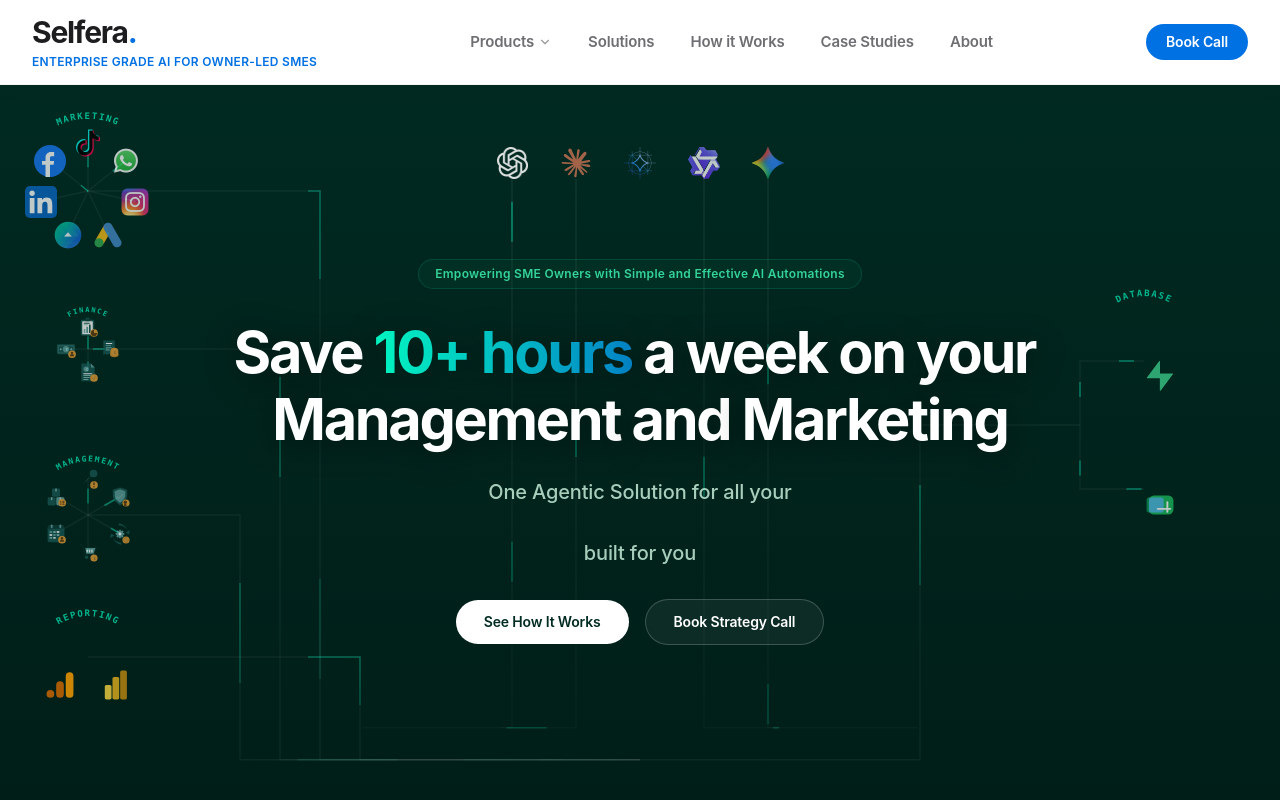
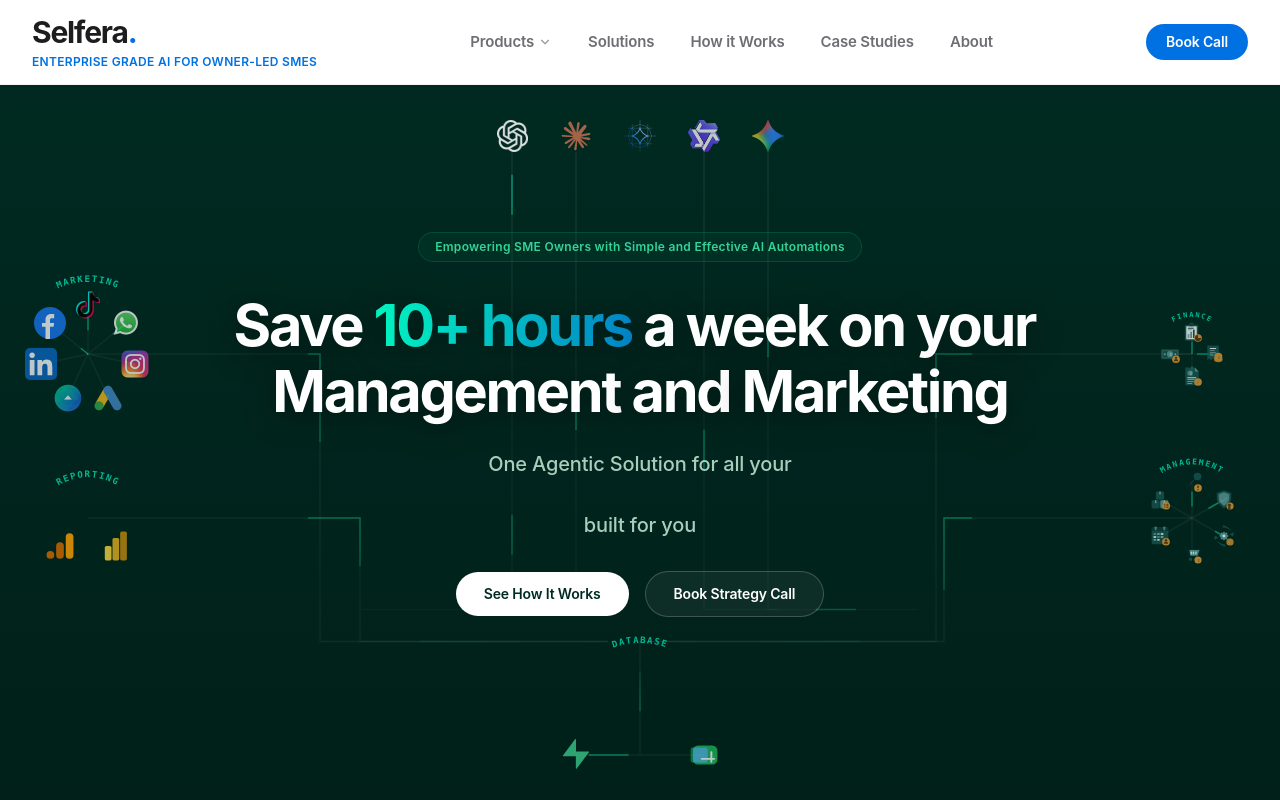
Before and after one commit to Kesava-S/Selfera, a React (Vite) app: page / in a window 1280 px wide. Shown: the top 800 px of the page. Built offline with nearby package versions, Linux system fonts and the light colour scheme; a web font is replaced by a local one.

Commit message:
refactor: optimize Hero diagram layout symmetry and alignment, horizontalize database cluster, and fix AI logo top visibility

```diff
--- a/src/components/Hero.tsx
+++ b/src/components/Hero.tsx
@@ -47,8 +47,8 @@
 ];
 
 const RIGHT_LOGOS = [
-  { src: '/logos/right_logo_1.svg', alt: 'Supabase', x: 50, y: 25 },
-  { src: '/logos/right_logo_2.svg', alt: 'Integration', x: 50, y: 75 },
+  { src: '/logos/right_logo_1.svg', alt: 'Supabase', x: 25, y: 50 },
+  { src: '/logos/right_logo_2.svg', alt: 'Integration', x: 75, y: 50 },
 ];
 
 /* ---------- Word-by-word headline ---------- */
@@ -161,9 +161,9 @@
       if (buttonsRef.current && sectionRef.current) {
         const buttonsRect = buttonsRef.current.getBoundingClientRect();
         const sectionRect = sectionRef.current.getBoundingClientRect();
-        // The buttons position relative to the section top minus padding-top (96px)
-        // plus some spacing (e.g. 24px) below the buttons
-        const relativeY = (buttonsRect.bottom - sectionRect.top) - 96 + 24;
+        const style = window.getComputedStyle(sectionRef.current);
+        const paddingTop = parseFloat(style.paddingTop) || 96;
+        const relativeY = (buttonsRect.bottom - sectionRect.top) - paddingTop + 24;
         setJunctionY(relativeY);
       }
     };
@@ -183,18 +183,18 @@
   return (
     <section
       ref={sectionRef}
-      className="relative z-10 flex min-h-[100vh] flex-col items-center justify-center px-5 pt-24 pb-16 bg-[#002b22] text-white overflow-hidden"
+      className="relative z-10 flex min-h-[100vh] flex-col items-center justify-start px-5 pt-32 md:pt-40 pb-96 md:pb-[340px] bg-[#002b22] text-white overflow-hidden"
       style={{ backgroundImage: 'linear-gradient(180deg, #002b22 0%, #001e18 100%)' }}
     >
       {/* Central Layout Wrapper */}
       <div className="relative w-full max-w-[1200px] flex flex-col items-center mx-auto">
 
-        {/* Top Left Social Channels Cluster */}
+        {/* Top Left Social Channels Cluster (Marketing) */}
         <motion.div
           initial={{ opacity: 0, scale: 0.8 }}
           animate={show ? { opacity: 1, scale: 1 } : {}}
           transition={{ duration: 0.8, delay: 0.4, ease: EASE }}
-          className="absolute left-[-16px] md:-left-12 lg:-left-4 top-[20px] sm:top-[-60px] w-16 h-16 md:w-32 md:h-32 z-10 pointer-events-none block"
+          className="absolute left-[-16px] md:-left-12 lg:-left-4 top-[150px] sm:top-[130px] w-16 h-16 md:w-32 md:h-32 z-10 pointer-events-none block"
         >
           <svg className="absolute inset-0 w-full h-full overflow-visible pointer-events-none z-0">
             <defs>
@@ -226,11 +226,11 @@
                 />
               </g>
             ))}
-            {/* Output line drops to y=junctionY + offset (absolute junctionY), turns right to center */}
+            {/* Output line drops to absolute junctionY, turns right to center */}
             <g>
-              <path d={isMobile ? `M 32 32 L 92 32 L 92 ${junctionY + 30} L ${cx + 16} ${junctionY + 30}` : `M 64 64 L 296 64 L 296 ${junctionY + 60} L ${cx + 16} ${junctionY + 60}`} stroke="rgba(255, 255, 255, 0.05)" strokeWidth="1.5" fill="none" />
+              <path d={isMobile ? `M 32 32 L 92 32 L 92 ${junctionY - 130} L ${cx - 16} ${junctionY - 130}` : `M 64 64 L 296 64 L 296 ${junctionY - 130} L ${cx - 16} ${junctionY - 130}`} stroke="rgba(255, 255, 255, 0.05)" strokeWidth="1.5" fill="none" />
               <motion.path
-                d={isMobile ? `M 32 32 L 92 32 L 92 ${junctionY + 30} L ${cx + 16} ${junctionY + 30}` : `M 64 64 L 296 64 L 296 ${junctionY + 60} L ${cx + 16} ${junctionY + 60}`}
+                d={isMobile ? `M 32 32 L 92 32 L 92 ${junctionY - 130} L ${cx - 16} ${junctionY - 130}` : `M 64 64 L 296 64 L 296 ${junctionY - 130} L ${cx - 16} ${junctionY - 130}`}
                 stroke="url(#channelLineGrad)" strokeWidth="1.5" fill="none"
                 strokeDasharray="100, 300"
                 initial={{ strokeDashoffset: 400 }}
@@ -253,16 +253,16 @@
           ))}
         </motion.div>
 
-        {/* Bottom Left Features Cluster */}
+        {/* Bottom Right Finance Cluster */}
         <motion.div
           initial={{ opacity: 0, scale: 0.8 }}
           animate={show ? { opacity: 1, scale: 1 } : {}}
           transition={{ duration: 0.8, delay: 0.45, ease: EASE }}
-          className="absolute left-[-12px] md:-left-4 lg:left-4 top-[150px] sm:top-[130px] w-12 h-12 md:w-16 md:h-16 z-10 pointer-events-none block"
+          className="absolute right-[-12px] md:-right-4 lg:right-4 top-[158px] sm:top-[162px] w-12 h-12 md:w-16 md:h-16 z-10 pointer-events-none block"
         >
           <svg className="absolute inset-0 w-full h-full overflow-visible pointer-events-none z-0">
             <defs>
-              <linearGradient id="bottomLeftLineGrad" x1="0" y1="0" x2="1" y2="1">
+              <linearGradient id="bottomRightLineGrad" x1="1" y1="0" x2="0" y2="1">
                 <stop offset="0%" stopColor="rgba(0, 245, 192, 0.4)" />
                 <stop offset="100%" stopColor="rgba(0, 245, 192, 0)" />
               </linearGradient>
@@ -290,12 +290,12 @@
                 />
               </g>
             ))}
-            {/* Output line drops to absolute junctionY, turns right to center */}
+            {/* Output line drops to absolute junctionY, turns left to center */}
             <g>
-              <path d={isMobile ? `M 24 24 L 60 24 L 60 ${junctionY - 150} L ${cx + 12} ${junctionY - 150}` : `M 32 32 L 224 32 L 224 ${junctionY - 130} L ${cx - 16} ${junctionY - 130}`} stroke="rgba(255, 255, 255, 0.05)" strokeWidth="1.5" fill="none" />
+              <path d={isMobile ? `M 24 24 L -60 24 L -60 ${junctionY - 158} L ${48 - cx} ${junctionY - 158}` : `M 32 32 L -224 32 L -224 ${junctionY - 162} L ${96 - cx} ${junctionY - 162}`} stroke="rgba(255, 255, 255, 0.05)" strokeWidth="1.5" fill="none" />
               <motion.path
-                d={isMobile ? `M 24 24 L 60 24 L 60 ${junctionY - 150} L ${cx + 12} ${junctionY - 150}` : `M 32 32 L 224 32 L 224 ${junctionY - 130} L ${cx - 16} ${junctionY - 130}`}
-                stroke="url(#bottomLeftLineGrad)" strokeWidth="1.5" fill="none"
+                d={isMobile ? `M 24 24 L -60 24 L -60 ${junctionY - 158} L ${48 - cx} ${junctionY - 158}` : `M 32 32 L -224 32 L -224 ${junctionY - 162} L ${96 - cx} ${junctionY - 162}`}
+                stroke="url(#bottomRightLineGrad)" strokeWidth="1.5" fill="none"
                 strokeDasharray="100, 300"
                 initial={{ strokeDashoffset: 400 }}
                 animate={{ strokeDashoffset: 0 }}
@@ -317,16 +317,16 @@
           ))}
         </motion.div>
 
-        {/* Third Left Features Cluster */}
+        {/* Third Right Management Cluster */}
         <motion.div
           initial={{ opacity: 0, scale: 0.8 }}
           animate={show ? { opacity: 1, scale: 1 } : {}}
           transition={{ duration: 0.8, delay: 0.5, ease: EASE }}
-          className="absolute left-[-14px] md:-left-8 lg:left-0 top-[280px] sm:top-[280px] w-16 h-16 md:w-24 md:h-24 z-10 pointer-events-none block"
+          className="absolute right-[-14px] md:-right-8 lg:right-0 top-[300px] sm:top-[310px] w-16 h-16 md:w-24 md:h-24 z-10 pointer-events-none block"
         >
           <svg className="absolute inset-0 w-full h-full overflow-visible pointer-events-none z-0">
             <defs>
-              <linearGradient id="thirdLeftLineGrad" x1="0" y1="0" x2="1" y2="1">
+              <linearGradient id="thirdRightLineGrad" x1="1" y1="0" x2="0" y2="1">
                 <stop offset="0%" stopColor="rgba(0, 245, 192, 0.4)" />
                 <stop offset="100%" stopColor="rgba(0, 245, 192, 0)" />
               </linearGradient>
@@ -341,12 +341,6 @@
                 MANAGEMENT
               </textPath>
             </text>
-            {/* Input line links for each Management logo */}
-            {/* Output lines and circles */}
-            {/* Base lines */}
-            {/* Animating traces */}
-            {/* Render Management logos inside the circle */}
-            {/* management logo paths */}
             {THIRD_LEFT_LOGOS.map((logo, index) => (
               <g key={`third-line-${index}`}>
                 <line x1={`${logo.x}%`} y1={`${logo.y}%`} x2="50%" y2="50%" stroke="rgba(255, 255, 255, 0.05)" strokeWidth="1.5" />
@@ -360,12 +354,12 @@
                 />
               </g>
             ))}
-            {/* Output line drops to absolute junctionY, turns right to center */}
+            {/* Output line drops to absolute junctionY, turns left to center */}
             <g>
-              <path d={isMobile ? `M 32 32 L 58 32 L 58 ${junctionY - 280} L ${cx + 14} ${junctionY - 280}` : `M 48 48 L 200 48 L 200 ${junctionY - 280} L ${cx} ${junctionY - 280}`} stroke="rgba(255, 255, 255, 0.05)" strokeWidth="1.5" fill="none" />
+              <path d={isMobile ? `M 32 32 L -58 32 L -58 ${junctionY - 300} L ${64 - cx} ${junctionY - 300}` : `M 48 48 L -200 48 L -200 ${junctionY - 310} L ${96 - cx} ${junctionY - 310}`} stroke="rgba(255, 255, 255, 0.05)" strokeWidth="1.5" fill="none" />
               <motion.path
-                d={isMobile ? `M 32 32 L 58 32 L 58 ${junctionY - 280} L ${cx + 14} ${junctionY - 280}` : `M 48 48 L 200 48 L 200 ${junctionY - 280} L ${cx} ${junctionY - 280}`}
-                stroke="url(#thirdLeftLineGrad)" strokeWidth="1.5" fill="none"
+                d={isMobile ? `M 32 32 L -58 32 L -58 ${junctionY - 300} L ${64 - cx} ${junctionY - 300}` : `M 48 48 L -200 48 L -200 ${junctionY - 310} L ${96 - cx} ${junctionY - 310}`}
+                stroke="url(#thirdRightLineGrad)" strokeWidth="1.5" fill="none"
                 strokeDasharray="100, 300"
                 initial={{ strokeDashoffset: 400 }}
                 animate={{ strokeDashoffset: 0 }}
@@ -373,12 +367,6 @@
               />
             </g>
           </svg>
-          {/* Render Management logos inside the circle */}
-          {/* management logos */}
-          {/* Third left features logos */}
-          {/* render Management logos inside the circle */}
-          {/* management logos */}
-          {/* Third left features logos */}
           {THIRD_LEFT_LOGOS.map((logo, index) => (
             <img
               key={index}
@@ -393,12 +381,12 @@
           ))}
         </motion.div>
 
-        {/* Fourth Left Capsule Cluster */}
+        {/* Fourth Left Capsule Cluster (Reporting) */}
         <motion.div
           initial={{ opacity: 0, scale: 0.8 }}
           animate={show ? { opacity: 1, scale: 1 } : {}}
           transition={{ duration: 0.8, delay: 0.55, ease: EASE }}
-          className="absolute left-[-16px] md:-left-12 lg:-left-4 top-[410px] sm:top-[430px] w-20 h-16 md:w-32 md:h-20 z-10 pointer-events-none block flex flex-col justify-end pb-1 items-center"
+          className="absolute left-[-16px] md:-left-12 lg:-left-4 top-[300px] sm:top-[318px] w-20 h-16 md:w-32 md:h-20 z-10 pointer-events-none block flex flex-col justify-end pb-1 items-center"
         >
           <svg className="absolute inset-0 w-full h-full overflow-visible pointer-events-none z-0">
             <defs>
@@ -418,9 +406,9 @@
               </textPath>
             </text>
             <g>
-              <path d={isMobile ? `M 40 24 L 108 24 L 108 ${junctionY - 410} L ${cx + 16} ${junctionY - 410}` : `M 64 40 L 336 40 L 336 ${junctionY - 430} L ${cx + 16} ${junctionY - 430}`} stroke="rgba(255, 255, 255, 0.05)" strokeWidth="1.5" fill="none" />
+              <path d={isMobile ? `M 40 24 L 108 24 L 108 ${junctionY - 300} L ${cx - 16} ${junctionY - 300}` : `M 64 40 L 336 40 L 336 ${junctionY - 318} L ${cx - 16} ${junctionY - 318}`} stroke="rgba(255, 255, 255, 0.05)" strokeWidth="1.5" fill="none" />
               <motion.path
-                d={isMobile ? `M 40 24 L 108 24 L 108 ${junctionY - 410} L ${cx + 16} ${junctionY - 410}` : `M 64 40 L 336 40 L 336 ${junctionY - 430} L ${cx + 16} ${junctionY - 430}`}
+                d={isMobile ? `M 40 24 L 108 24 L 108 ${junctionY - 300} L ${cx - 16} ${junctionY - 300}` : `M 64 40 L 336 40 L 336 ${junctionY - 318} L ${cx - 16} ${junctionY - 318}`}
                 stroke="url(#fourthLeftLineGrad)" strokeWidth="1.5" fill="none"
                 strokeDasharray="100, 300"
                 initial={{ strokeDashoffset: 400 }}
@@ -441,23 +429,27 @@
           </div>
         </motion.div>
 
-        {/* Right Integrations Vertical Column */}
+        {/* Right Integrations Vertical Column (Database) - Centered below buttons */}
         <motion.div
           initial={{ opacity: 0, scale: 0.8 }}
           animate={show ? { opacity: 1, scale: 1 } : {}}
           transition={{ duration: 0.8, delay: 0.5, ease: EASE }}
-          className="absolute right-[-16px] md:right-0 lg:right-8 top-[220px] sm:top-[110px] w-16 h-32 md:w-32 md:h-64 z-10 pointer-events-none block"
+          className="absolute w-32 h-16 md:w-64 md:h-32 z-10 pointer-events-none block"
+          style={{
+            top: `${junctionY + (isMobile ? 24 : 50)}px`,
+            left: `${cx - (isMobile ? 64 : 128)}px`
+          }}
         >
           <svg className="absolute inset-0 w-full h-full overflow-visible pointer-events-none z-0">
             <defs>
-              <linearGradient id="rightLineGrad" x1="0" y1="0" x2="0" y2="1">
+              <linearGradient id="rightLineGrad" x1="0" y1="1" x2="0" y2="0">
                 <stop offset="0%" stopColor="rgba(0, 245, 192, 0.4)" />
                 <stop offset="100%" stopColor="rgba(0, 245, 192, 0)" />
               </linearGradient>
             </defs>
             <path
               id="databaseTextPath"
-              d={isMobile ? "M 12 10 A 30 30 0 0 1 52 10" : "M 24 16 A 56 56 0 0 1 104 16"}
+              d={isMobile ? "M 24 16 A 40 40 0 0 1 104 16" : "M 48 32 A 80 80 0 0 1 208 32"}
               fill="none"
             />
             <text fill="rgba(0, 245, 192, 0.7)" fontSize={isMobile ? "6" : "9"} fontWeight="bold" letterSpacing="1.5" className="font-mono">
@@ -465,33 +457,35 @@
                 DATABASE
               </textPath>
             </text>
-            {RIGHT_LOGOS.map((logo, index) => {
-              const startY = logo.y === 25 ? (isMobile ? 32 : 64) : (isMobile ? 96 : 192);
-              const pathD = isMobile ? `M 32 ${startY} L 0 ${startY} L 0 64` : `M 64 ${startY} L 0 ${startY} L 0 128`;
-              return (
-                <g key={`right-line-${index}`}>
-                  <path d={pathD} stroke="rgba(255, 255, 255, 0.05)" strokeWidth="1.5" fill="none" />
-                  <motion.path
-                    d={pathD}
-                    stroke="rgba(0, 245, 192, 0.4)" strokeWidth="1.5" fill="none"
-                    strokeDasharray="15, 60"
-                    initial={{ strokeDashoffset: 75 }}
-                    animate={{ strokeDashoffset: 0 }}
-                    transition={{ duration: 1.5, delay: index * 0.15, repeat: Infinity, ease: 'linear' }}
-                  />
-                </g>
-              );
-            })}
-            {/* Output line drops to absolute junctionY, turns left to center */}
+            {/* T-Junction connection lines going up to the junctionY */}
             <g>
-              <path d={isMobile ? `M 0 64 L -40 64 L -40 ${junctionY - 220} L ${48 - cx} ${junctionY - 220}` : `M 0 128 L -160 128 L -160 ${junctionY - 110} L ${160 - cx} ${junctionY - 110}`} stroke="rgba(255, 255, 255, 0.05)" strokeWidth="1.5" fill="none" />
+              <path
+                d={isMobile ? "M 32 32 L 96 32 M 64 32 L 64 -24" : "M 64 64 L 192 64 M 128 64 L 128 -50"}
+                stroke="rgba(255, 255, 255, 0.05)"
+                strokeWidth="1.5"
+                fill="none"
+              />
+              {/* Left Branch Pulse */}
               <motion.path
-                d={isMobile ? `M 0 64 L -40 64 L -40 ${junctionY - 220} L ${48 - cx} ${junctionY - 220}` : `M 0 128 L -160 128 L -160 ${junctionY - 110} L ${160 - cx} ${junctionY - 110}`}
-                stroke="url(#rightLineGrad)" strokeWidth="1.5" fill="none"
-                strokeDasharray="100, 300"
-                initial={{ strokeDashoffset: 400 }}
+                d={isMobile ? "M 32 32 L 64 32 L 64 -24" : "M 64 64 L 128 64 L 128 -50"}
+                stroke="url(#rightLineGrad)"
+                strokeWidth="1.5"
+                fill="none"
+                strokeDasharray="40, 150"
+                initial={{ strokeDashoffset: 190 }}
                 animate={{ strokeDashoffset: 0 }}
-                transition={{ duration: 4, repeat: Infinity, ease: 'linear' }}
+                transition={{ duration: 3, repeat: Infinity, ease: 'linear' }}
+              />
+              {/* Right Branch Pulse */}
+              <motion.path
+                d={isMobile ? "M 96 32 L 64 32 L 64 -24" : "M 192 64 L 128 64 L 128 -50"}
+                stroke="url(#rightLineGrad)"
+                strokeWidth="1.5"
+                fill="none"
+                strokeDasharray="40, 150"
+                initial={{ strokeDashoffset: 190 }}
+                animate={{ strokeDashoffset: 0 }}
+                transition={{ duration: 3, delay: 1.5, repeat: Infinity, ease: 'linear' }}
               />
             </g>
           </svg>
@@ -500,7 +494,7 @@
               key={index}
               src={logo.src}
               alt={logo.alt}
-              className="absolute h-4 md:h-8 w-auto object-contain opacity-75 hover:opacity-100 transition-all duration-300 hover:-translate-y-1 hover:scale-105 cursor-pointer z-10"
+              className="absolute h-4 md:h-8 w-auto object-contain opacity-75 hover:opacity-100 transition-all duration-300 hover:scale-110 pointer-events-auto cursor-pointer -translate-x-1/2 -translate-y-1/2 z-10"
               style={{
                 left: `${logo.x}%`,
                 top: `${logo.y}%`,
```
